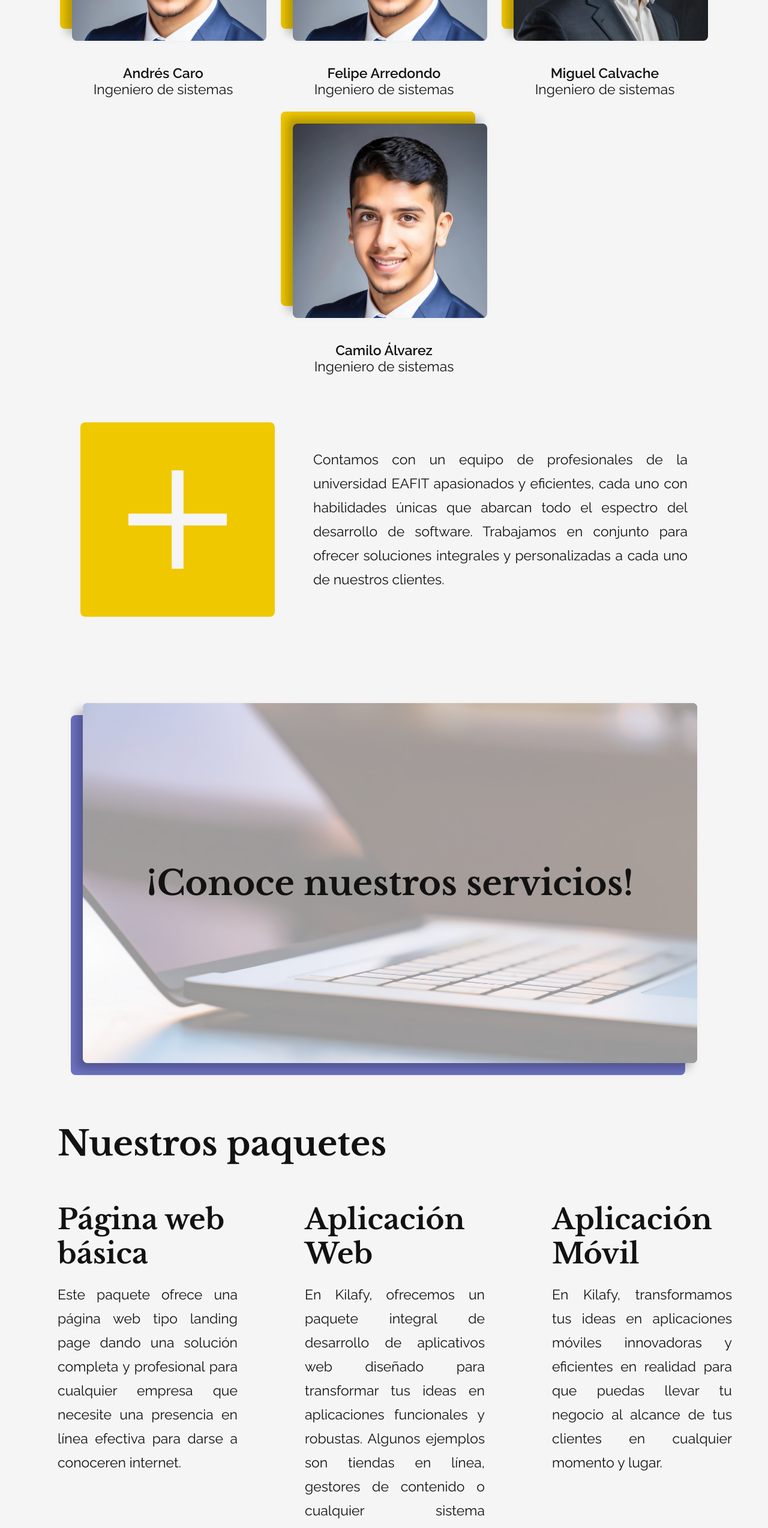
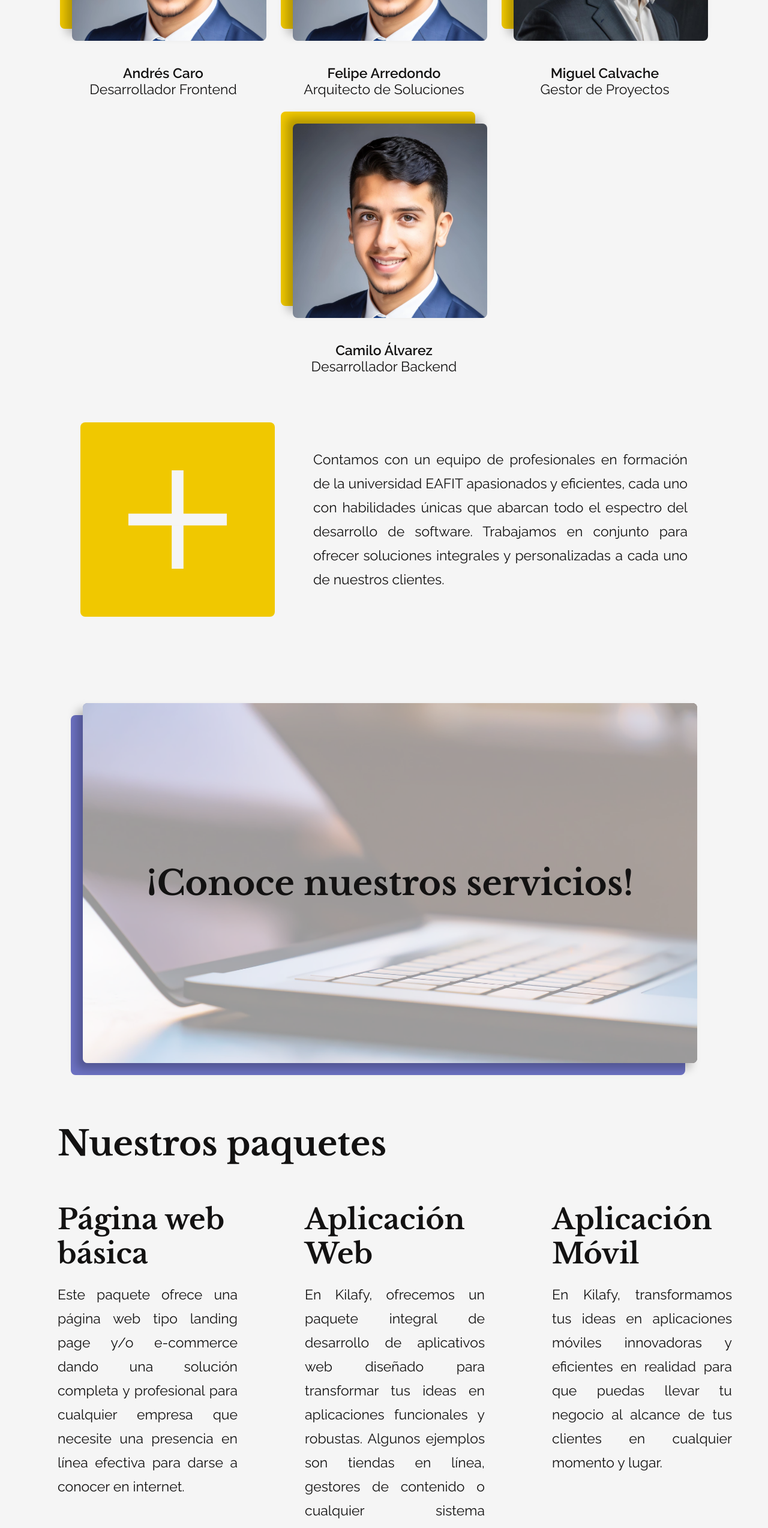
Before and after one commit to Kilafy/kilafy, a React (Vite) app: page / in a window 1280 px wide. Shown: the part 1900-4447 px from the top of the page at 60% size. Built offline with nearby package versions, Linux system fonts and the light colour scheme.

Commit message:
Update content

```diff
--- a/src/constants/index.js
+++ b/src/constants/index.js
@@ -55,25 +55,25 @@ export const aboutUsContent = {
     {
       id: "0",
       name: "Andrés Caro",
-      role: "Ingeniero de sistemas",
+      role: "Desarrollador Frontend",
       photo: "/assets/images/team/Andres_Caro.webp",
     },
     {
       id: "1",
       name: "Felipe Arredondo",
-      role: "Ingeniero de sistemas",
+      role: "Arquitecto de Soluciones",
       photo: "/assets/images/team/Andres_Caro.webp",
     },
     {
       id: "2",
       name: "Miguel Calvache",
-      role: "Ingeniero de sistemas",
+      role: "Gestor de Proyectos",
       photo: "/assets/images/team/Miguel_Calvache.webp",
     },
     {
       id: "3",
       name: "Camilo Álvarez",
-      role: "Ingeniero de sistemas",
+      role: "Desarrollador Backend",
       photo: "/assets/images/team/Andres_Caro.webp",
     },
   ],
@@ -82,7 +82,7 @@ export const aboutUsContent = {
     height: "324px",
   },
   teamDescription:
-    "Contamos con un equipo de profesionales de la universidad EAFIT apasionados y eficientes, \
+    "Contamos con un equipo de profesionales en formación de la universidad EAFIT apasionados y eficientes, \
     cada uno con habilidades únicas que abarcan todo el espectro del desarrollo de software. Trabajamos en \
     conjunto para ofrecer soluciones integrales y personalizadas a cada uno de nuestros clientes.",
 };
@@ -103,9 +103,9 @@ export const servicesContent = {
       id: "0",
       name: "Página web básica",
       description:
-        "Este paquete ofrece una página web tipo landing page dando una solución completa \
-        y profesional para cualquier empresa que necesite una presencia en línea efectiva para \
-        darse a conoceren internet.",
+        "Este paquete ofrece una página web tipo landing page y/o e-commerce dando una solución \
+        completa y profesional para cualquier empresa que necesite una presencia en línea efectiva \
+        para darse a conocer en internet.",
     },
     {
       id: "1",
```
